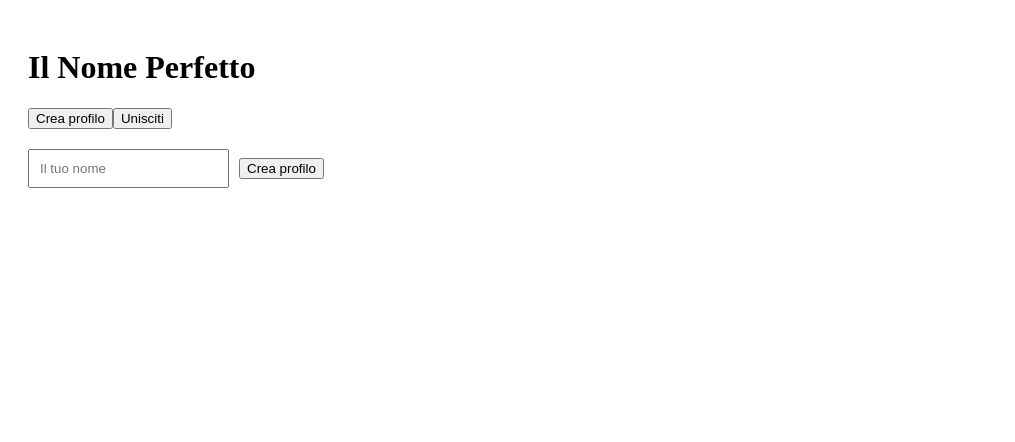
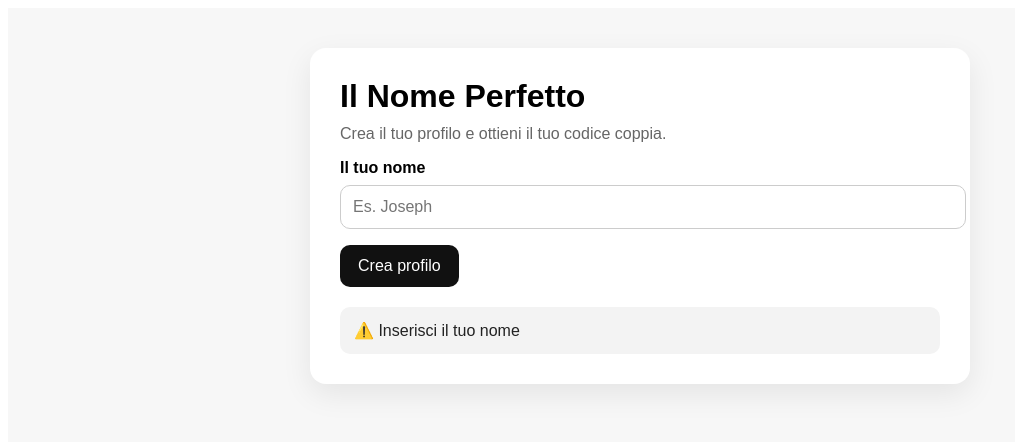
Before and after one commit to JpHmassari/baby-name-app, a React (Vite) app: page / in a window 1280 px wide. Both pictures are taken after a click on the button "Crea profilo". Shown: the top 442 px of the page, without its empty margins (0-1015 px from the left). Built offline with nearby package versions, Linux system fonts and the light colour scheme; no server answers.

Commit message:
Update App.jsx

```diff
--- a/src/App.jsx
+++ b/src/App.jsx
@@ -3,91 +3,175 @@ import { supabase } from "./lib/supabase";
 
 export default function App() {
   const [name, setName] = useState("");
-  const [code, setCode] = useState("");
-  const [mode, setMode] = useState("create");
   const [message, setMessage] = useState("");
+  const [profileCreated, setProfileCreated] = useState(false);
+  const [coupleCode, setCoupleCode] = useState("");
+  const [loading, setLoading] = useState(false);
+
+  function generateCoupleCode() {
+    return Math.random().toString(36).substring(2, 8).toUpperCase();
+  }
 
   async function createProfile() {
-    if (!name) {
-      setMessage("Inserisci un nome");
+    setMessage("");
+
+    if (!name.trim()) {
+      setMessage("⚠️ Inserisci il tuo nome");
       return;
     }
 
-    const coupleCode = Math.random().toString(36).substring(2, 8).toUpperCase();
+    setLoading(true);
 
-    const { error } = await supabase.from("profiles").insert({
-      name: name,
-      couple_code: coupleCode
-    });
+    const newCoupleCode = generateCoupleCode();
+
+    const { data, error } = await supabase
+      .from("profiles")
+      .insert({
+        name: name.trim(),
+        couple_code: newCoupleCode,
+        partner_name: null,
+        liked_names: [],
+        loved_names: [],
+        disliked_names: []
+      })
+      .select();
+
+    setLoading(false);
 
     if (error) {
-      console.error(error);
-      setMessage("Errore Supabase: " + error.message);
-    } else {
-      setMessage(`✅ Creato! Codice coppia: ${coupleCode}`);
-    }
-  }
-
-  async function joinCouple() {
-    if (!name || !code) {
-      setMessage("Inserisci nome e codice");
+      console.error("SUPABASE ERROR:", error);
+      setMessage("❌ Errore Supabase: " + error.message);
       return;
     }
 
-    const { data, error } = await supabase
-      .from("profiles")
-      .select("*")
-      .eq("couple_code", code);
-
-    if (error || data.length === 0) {
-      setMessage("Codice non trovato");
-      return;
-    }
-
-    const { error: insertError } = await supabase.from("profiles").insert({
-      name: name,
-      couple_code: code
-    });
-
-    if (insertError) {
-      setMessage("Errore durante il collegamento");
-    } else {
-      setMessage("✅ Collegato alla coppia!");
-    }
+    setProfileCreated(true);
+    setCoupleCode(newCoupleCode);
+    setMessage("✅ Profilo creato correttamente!");
+    console.log("Profilo creato:", data);
   }
 
   return (
-    <div style={{ padding: 20 }}>
-      <h1>Il Nome Perfetto</h1>
+    <div
+      style={{
+        minHeight: "100vh",
+        background: "#f7f7f7",
+        padding: "40px 20px",
+        fontFamily: "Arial, sans-serif"
+      }}
+    >
+      <div
+        style={{
+          maxWidth: "600px",
+          margin: "0 auto",
+          background: "white",
+          borderRadius: "16px",
+          padding: "30px",
+          boxShadow: "0 10px 30px rgba(0,0,0,0.08)"
+        }}
+      >
+        <h1 style={{ marginTop: 0, marginBottom: "10px" }}>Il Nome Perfetto</h1>
+        <p style={{ color: "#666", marginTop: 0 }}>
+          Crea il tuo profilo e ottieni il tuo codice coppia.
+        </p>
 
-      <div style={{ marginBottom: 20 }}>
-        <button onClick={() => setMode("create")}>Crea profilo</button>
-        <button onClick={() => setMode("join")}>Unisciti</button>
+        {!profileCreated && (
+          <>
+            <label
+              style={{
+                display: "block",
+                marginBottom: "8px",
+                fontWeight: "bold"
+              }}
+            >
+              Il tuo nome
+            </label>
+
+            <input
+              type="text"
+              placeholder="Es. Joseph"
+              value={name}
+              onChange={(e) => setName(e.target.value)}
+              style={{
+                width: "100%",
+                padding: "12px",
+                fontSize: "16px",
+                borderRadius: "10px",
+                border: "1px solid #ccc",
+                marginBottom: "16px"
+              }}
+            />
+
+            <button
+              onClick={createProfile}
+              disabled={loading}
+              style={{
+                padding: "12px 18px",
+                fontSize: "16px",
+                borderRadius: "10px",
+                border: "none",
+                background: loading ? "#999" : "#111",
+                color: "white",
+                cursor: loading ? "not-allowed" : "pointer"
+              }}
+            >
+              {loading ? "Creazione..." : "Crea profilo"}
+            </button>
+          </>
+        )}
+
+        {message && (
+          <div
+            style={{
+              marginTop: "20px",
+              padding: "14px",
+              borderRadius: "10px",
+              background: "#f3f3f3",
+              color: "#222"
+            }}
+          >
+            {message}
+          </div>
+        )}
+
+        {profileCreated && (
+          <div
+            style={{
+              marginTop: "24px",
+              padding: "20px",
+              borderRadius: "12px",
+              background: "#eef6ff",
+              border: "1px solid #cfe3ff"
+            }}
+          >
+            <h3 style={{ marginTop: 0 }}>🎉 Profilo creato</h3>
+            <p>Il tuo codice coppia è:</p>
+
+            <div
+              style={{
+                fontSize: "28px",
+                fontWeight: "bold",
+                letterSpacing: "4px",
+                margin: "10px 0 20px 0"
+              }}
+            >
+              {coupleCode}
+            </div>
+
+            <button
+              onClick={() => navigator.clipboard.writeText(coupleCode)}
+              style={{
+                padding: "10px 14px",
+                borderRadius: "10px",
+                border: "1px solid #999",
+                background: "white",
+                cursor: "pointer"
+              }}
+            >
+              Copia codice
+            </button>
+          </div>
+        )}
       </div>
-
-      <input
-        placeholder="Il tuo nome"
-        value={name}
-        onChange={(e) => setName(e.target.value)}
-        style={{ padding: 10, marginRight: 10 }}
-      />
-
-      {mode === "join" && (
-        <input
-          placeholder="Codice coppia"
-          value={code}
-          onChange={(e) => setCode(e.target.value.toUpperCase())}
-          style={{ padding: 10, marginRight: 10 }}
-        />
-      )}
-
-      {mode === "create" ? (
-        <button onClick={createProfile}>Crea profilo</button>
-      ) : (
-        <button onClick={joinCouple}>Unisciti</button>
-      )}
-
-      <p>{message}</p>
     </div>
   );
 }
```
